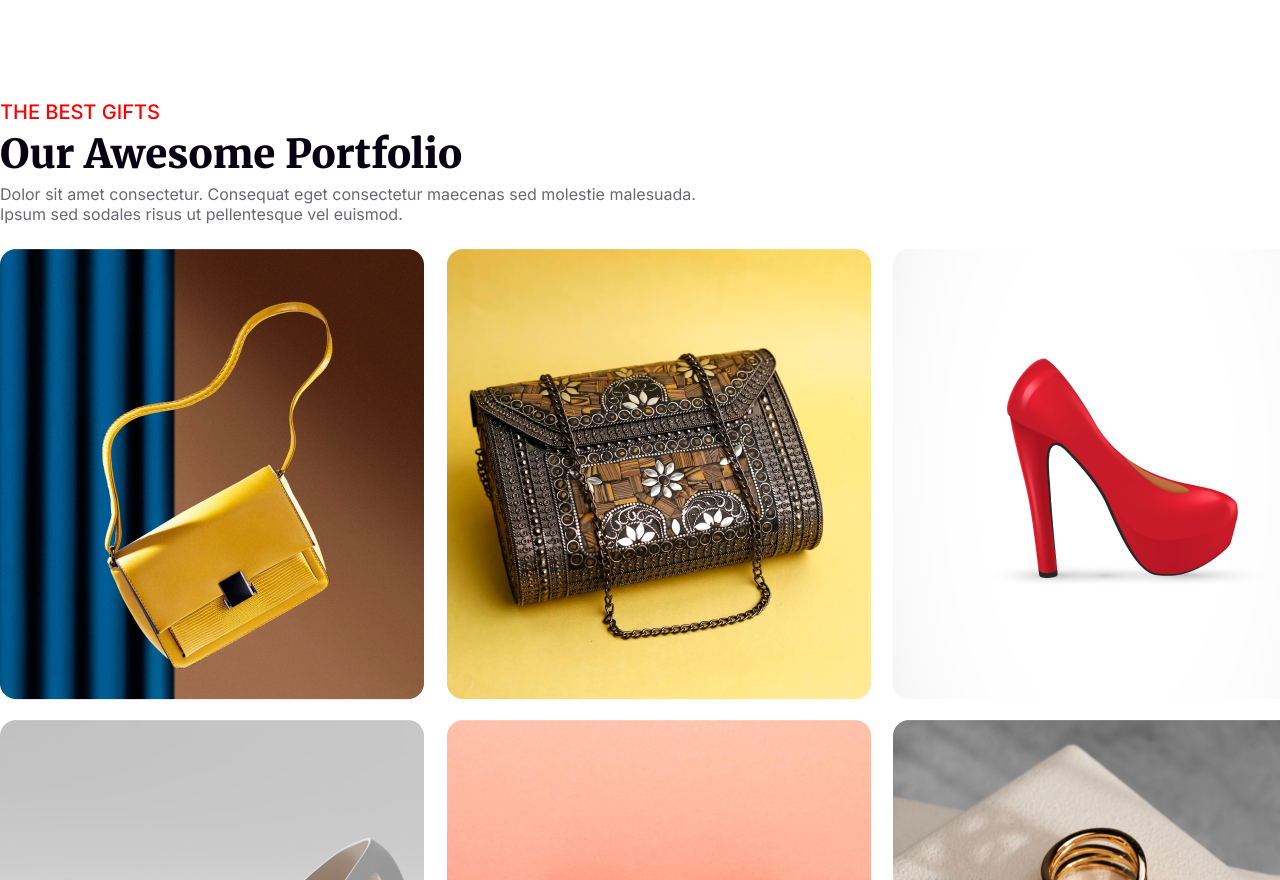
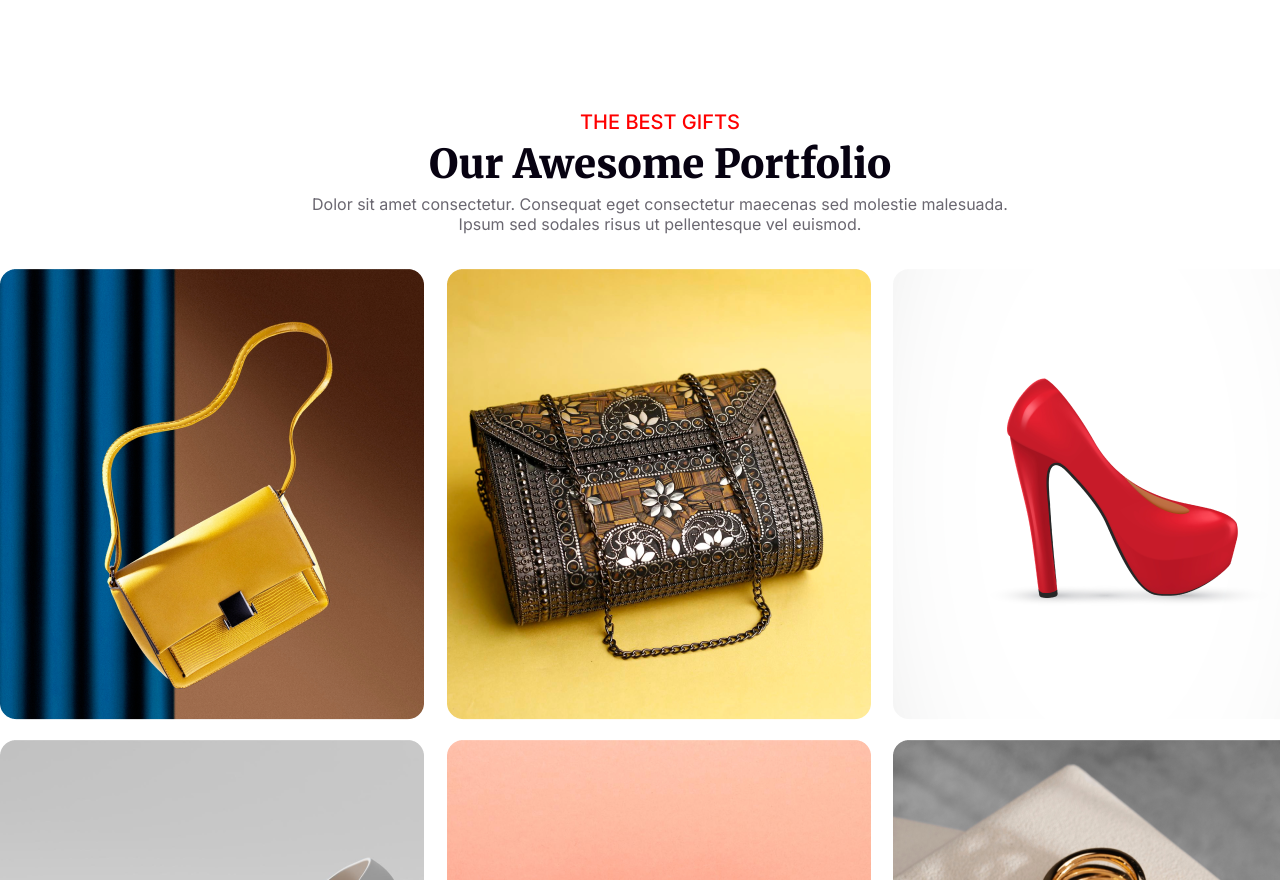
Before and after one commit to torequl/happy-new-year, a plain HTML site: page index.html in a window 1280 px wide. Shown: the part 3865-4745 px from the top of the page. Drawn offline with Linux system fonts and the light colour scheme.

Commit message:
project done

```diff
--- a/style.css
+++ b/style.css
@@ -308,7 +308,8 @@ section {
 }
 
 .portfolio-text-content {
-    padding: 20px 0;
+    padding: 30px 0;
+    text-align: center;
 }
 
 .portfolio-text-content strong,
```
